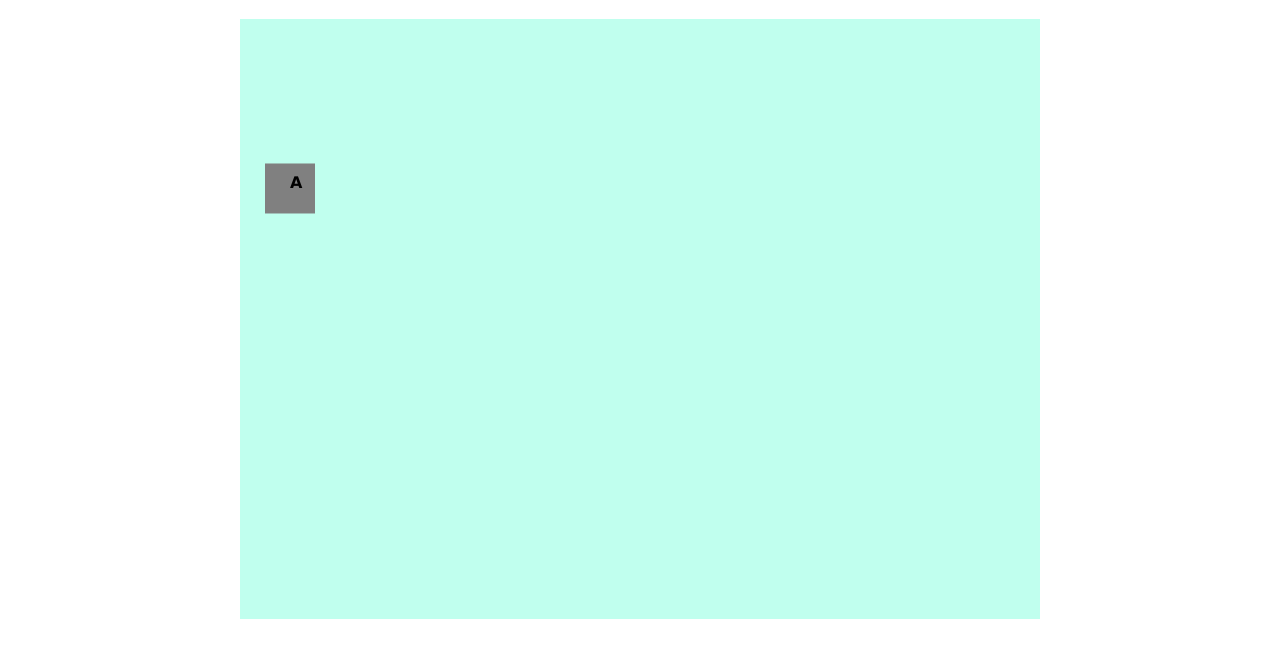
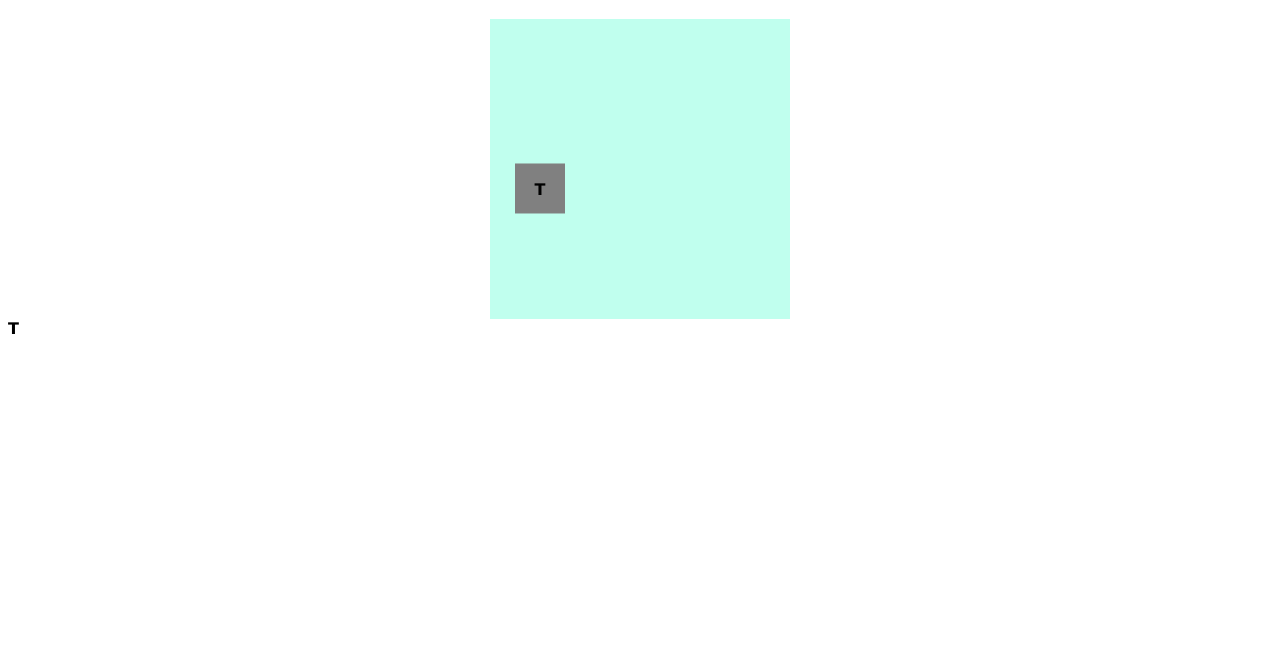
Before and after one commit to beenotung/type-game, a website built with Vite: page index.html in a window 1280 px wide. Shown: the part 61-718 px from the top of the page. Built offline with nearby package versions, Linux system fonts and the light colour scheme.

Commit message:
implemented way to adjust word position on ball; change game world smaller for small laptop;

```diff
--- a/index.html
+++ b/index.html
@@ -7,8 +7,6 @@
   <style>
     canvas#game {
       background-color: aquamarine;
-      width: 800px;
-      height: 600px;
     }
 
     .game-container {
@@ -20,8 +18,9 @@
 <body>
 <h1>Type Game</h1>
 <div class="game-container">
-  <canvas id="game" width="800" height="600"></canvas>
+  <canvas id="game"></canvas>
 </div>
+<span id="word"></span>
 <script type="module" src="/src/index.js"></script>
 </body>
 </html>
--- /dev/null
+++ b/src/game.ts
@@ -0,0 +1,5 @@
+import { randomElement } from './random'
+
+export function randomWord() {
+  return randomElement(['A', 'B'])
+}
--- a/src/index.ts
+++ b/src/index.ts
@@ -1,6 +1,9 @@
 import { calcDistanceSquare } from './math'
+import { getWordSize } from './word'
 
 const canvas = document.querySelector('canvas#game') as HTMLCanvasElement
+canvas.width = 300
+canvas.height = 300
 const W = canvas.width
 const H = canvas.height
 const ctx = canvas.getContext('2d')!
@@ -31,6 +34,7 @@ const balls = [
     die: false,
     color: ballColor,
     size: ballSize,
+    word: 'T',
   },
 ]
 const rockets = [
@@ -100,7 +104,10 @@ function paint() {
   balls.forEach(ball => {
     paintShape(ball)
     ctx.fillStyle = textColor
-    ctx.fillText('A', ball.x, ball.y)
+    const wordSize = getWordSize(ball.word)
+    const x = ball.x - wordSize.width / 2
+    const y = ball.y + wordSize.height / 3
+    ctx.fillText(ball.word, x, y)
   })
   rockets.forEach(rocket => {
     if (rocket.die) {
--- /dev/null
+++ b/src/random.ts
@@ -0,0 +1,4 @@
+export function randomElement<T>(xs: T[]) {
+  const idx = Math.floor(Math.random() * xs.length)
+  return xs[idx]
+}
--- /dev/null
+++ b/src/word.ts
@@ -0,0 +1,19 @@
+export let font = 'bold 16px verdana, sans-serif'
+const wordContainer = document.querySelector('#word') as HTMLSpanElement
+wordContainer.style.font = font
+type Size = {
+  width: number
+  height: number
+}
+const sizeCache: Record<string, Size> = {}
+
+export function getWordSize(word: string): Size {
+  if (word in sizeCache) {
+    return sizeCache[word]
+  }
+  wordContainer.textContent = word
+  const rect = wordContainer.getBoundingClientRect()
+  const size: Size = { width: rect.width, height: rect.height }
+  sizeCache[word] = size
+  return size
+}
```
